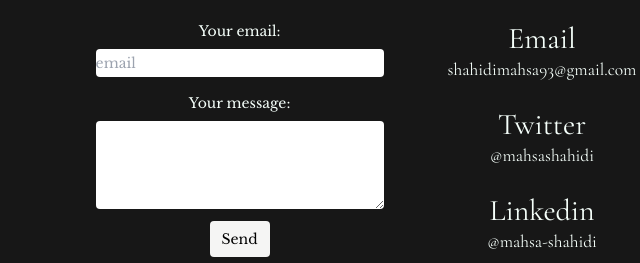
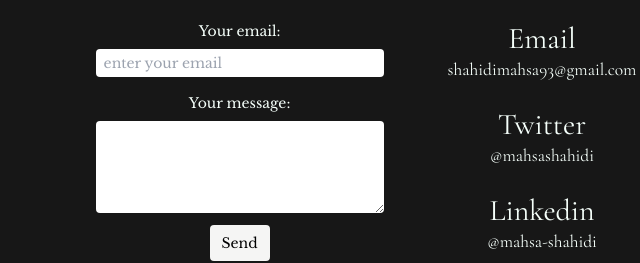
Before and after one commit to mahsashahidi/portfolio-project, a plain HTML site: page contact.html in a window 1280 px wide. Shown: the part 159-422 px from the top of the page, 274-914 px from the left. Drawn offline with nearby package versions, Linux system fonts and the light colour scheme; a web font is replaced by a local one.

Commit message:
edited contact form

```diff
--- a/contact.html
+++ b/contact.html
@@ -132,18 +132,18 @@
             <label class="mb-2">Your email:</label>
             <input
               type="email"
-              class="rounded py-1 w-full md:w-72 text-black"
+              class="rounded px-2 py-1 w-full md:w-72 text-black"
               id="exampleInputEmail1"
               aria-describedby="emailHelp"
               required
-              placeholder="email"
+              placeholder="enter your email"
             />
           </div>
           <div class="mb-3 flex flex-col">
             <label class="mb-2">Your message:</label>
             <textarea
               name="message"
-              class="rounded w-full md:w-72 pb-12 text-black"
+              class="rounded w-full md:w-72 px-2 py-1 pb-12 text-black"
               required
             ></textarea>
           </div>
```
Also changed, not shown: techstack.html (+1 -1 lines), dist/output.css.
